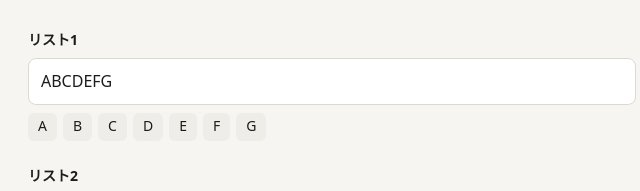
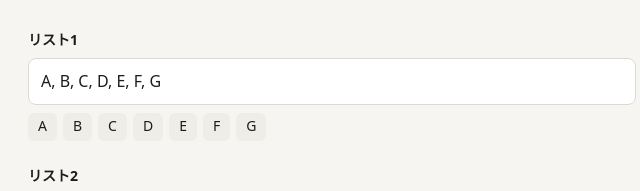
Before and after one commit to rfeather99/random-pair, a plain HTML site: page index.html in a window 1280 px wide. Shown: the part 449-640 px from the top of the page, 308-948 px from the left. Drawn offline with Linux system fonts and the light colour scheme.

Commit message:
Restore settings from URL query and default list 1 to comma-separated
Mirror the current settings into the query string so a bookmarked URL
reopens with the same lists. Query values take priority over the saved
state.

Co-Authored-By: Claude Fable 5.1 <noreply@anthropic.com>

```diff
--- a/index.html
+++ b/index.html
@@ -206,13 +206,15 @@
     </div>
   </fieldset>
 
-  <p class="hint">カンマか空白で区切ると項目ごとに、区切りがなければ1文字ずつに分割します。結果の枠をタップしても選べます。<span class="kbd-hint">スペースキーでも選べます。</span></p>
+  <p class="hint">カンマか空白で区切ると項目ごとに、区切りがなければ1文字ずつに分割します。設定はURLに反映されるので、ブックマークすれば同じ設定で開けます。結果の枠をタップしても選べます。<span class="kbd-hint">スペースキーでも選べます。</span></p>
 </main>
 
 <script>
 (() => {
-  const STORAGE_KEY = 'random-pair:v1';
-  const DEFAULTS = { listA: 'ABCDEFG', listB: 'CAGED', count: 2, sep: 'の' };
+  const STORAGE_KEY = 'random-pair:v2';
+  const DEFAULTS = { listA: 'A, B, C, D, E, F, G', listB: 'CAGED', count: 2, sep: 'の' };
+  // URLクエリのキー。クエリ込みでブックマークすると同じ設定で開ける
+  const QUERY_KEYS = { listA: 'a', listB: 'b', count: 'n', sep: 'sep' };
   const PRESETS = [
     { label: 'CAGED', value: 'CAGED' },
     { label: 'R35 / 35R / 5R3', value: 'R35, 35R, 5R3' },
@@ -233,21 +235,53 @@
     return Array.from(trimmed);
   }
 
+  function loadStored() {
+    try {
+      localStorage.removeItem('random-pair:v1');
+      return JSON.parse(localStorage.getItem(STORAGE_KEY) || '{}');
+    } catch {
+      return {};
+    }
+  }
+
+  function loadQuery() {
+    const params = new URLSearchParams(location.search);
+    const state = {};
+    for (const [key, param] of Object.entries(QUERY_KEYS)) {
+      if (params.has(param)) state[key] = params.get(param);
+    }
+    return state;
+  }
+
+  // クエリ > 前回の保存内容 > 既定値 の順で優先
   function loadState() {
-    try {
-      return { ...DEFAULTS, ...JSON.parse(localStorage.getItem(STORAGE_KEY) || '{}') };
-    } catch {
-      return { ...DEFAULTS };
-    }
+    return { ...DEFAULTS, ...loadStored(), ...loadQuery() };
+  }
+
+  function currentState() {
+    return {
+      listA: els.listA.value, listB: els.listB.value,
+      count: getCount(), sep: els.sep.value,
+    };
   }
 
   function saveState() {
     try {
-      localStorage.setItem(STORAGE_KEY, JSON.stringify({
-        listA: els.listA.value, listB: els.listB.value,
-        count: getCount(), sep: els.sep.value,
-      }));
+      localStorage.setItem(STORAGE_KEY, JSON.stringify(currentState()));
     } catch { /* 保存できなくても動作には影響しない */ }
+  }
+
+  // Safari は replaceState の連続呼び出しを制限するので入力が落ち着いてから反映する
+  let urlTimer;
+  function syncUrl() {
+    clearTimeout(urlTimer);
+    urlTimer = setTimeout(() => {
+      const params = new URLSearchParams(location.search);
+      for (const [key, value] of Object.entries(currentState())) params.set(QUERY_KEYS[key], value);
+      try {
+        history.replaceState(null, '', '?' + params + location.hash);
+      } catch { /* URLに反映できなくても動作には影響しない */ }
+    }, 300);
   }
 
   function getCount() {
@@ -271,6 +305,7 @@
     renderChips(els.chipsB, b);
     els.draw.disabled = a.length === 0 || b.length === 0;
     saveState();
+    syncUrl();
   }
 
   const pick = (n) => Math.floor(Math.random() * n);
```
Also changed, not shown: 1 other file.
